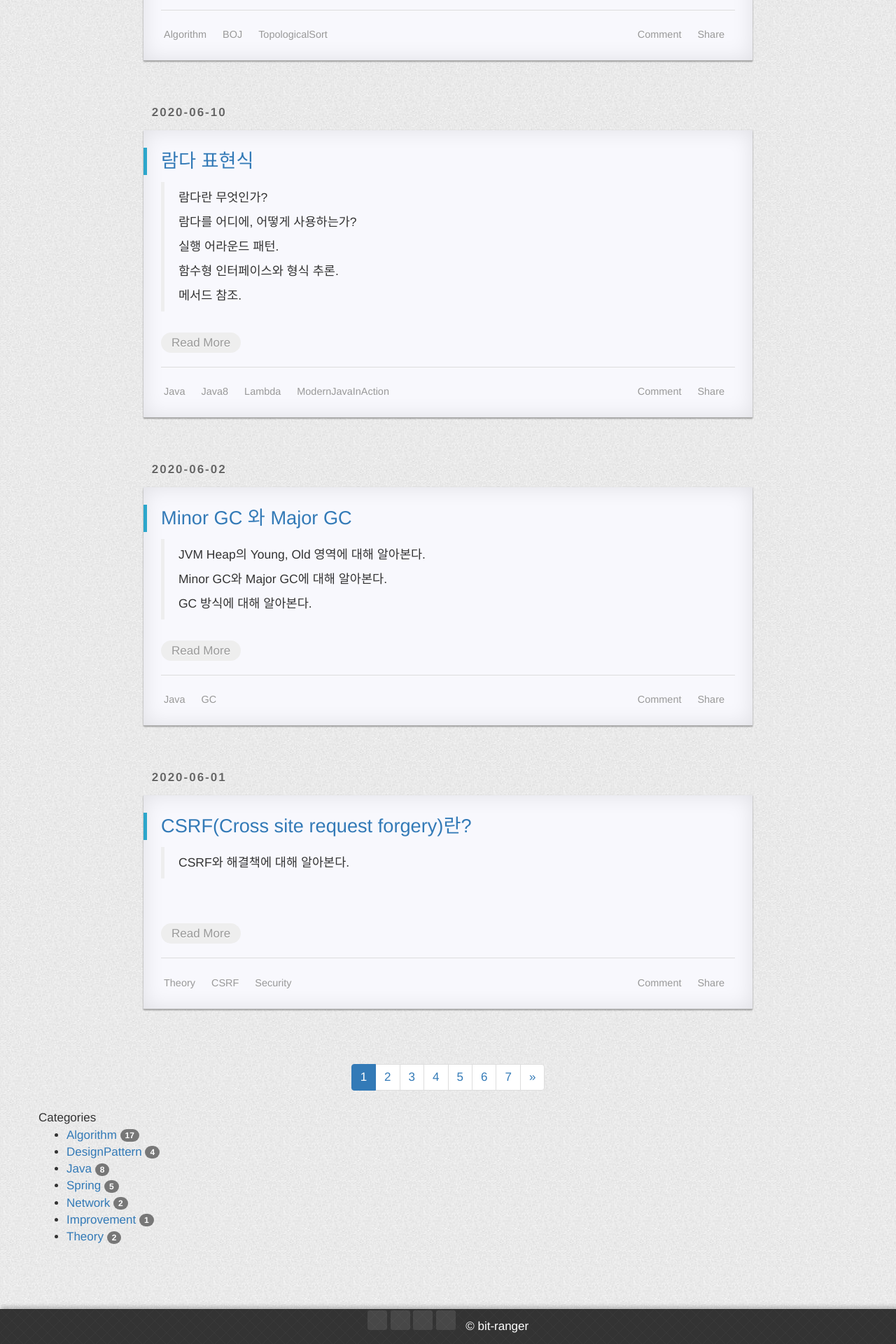
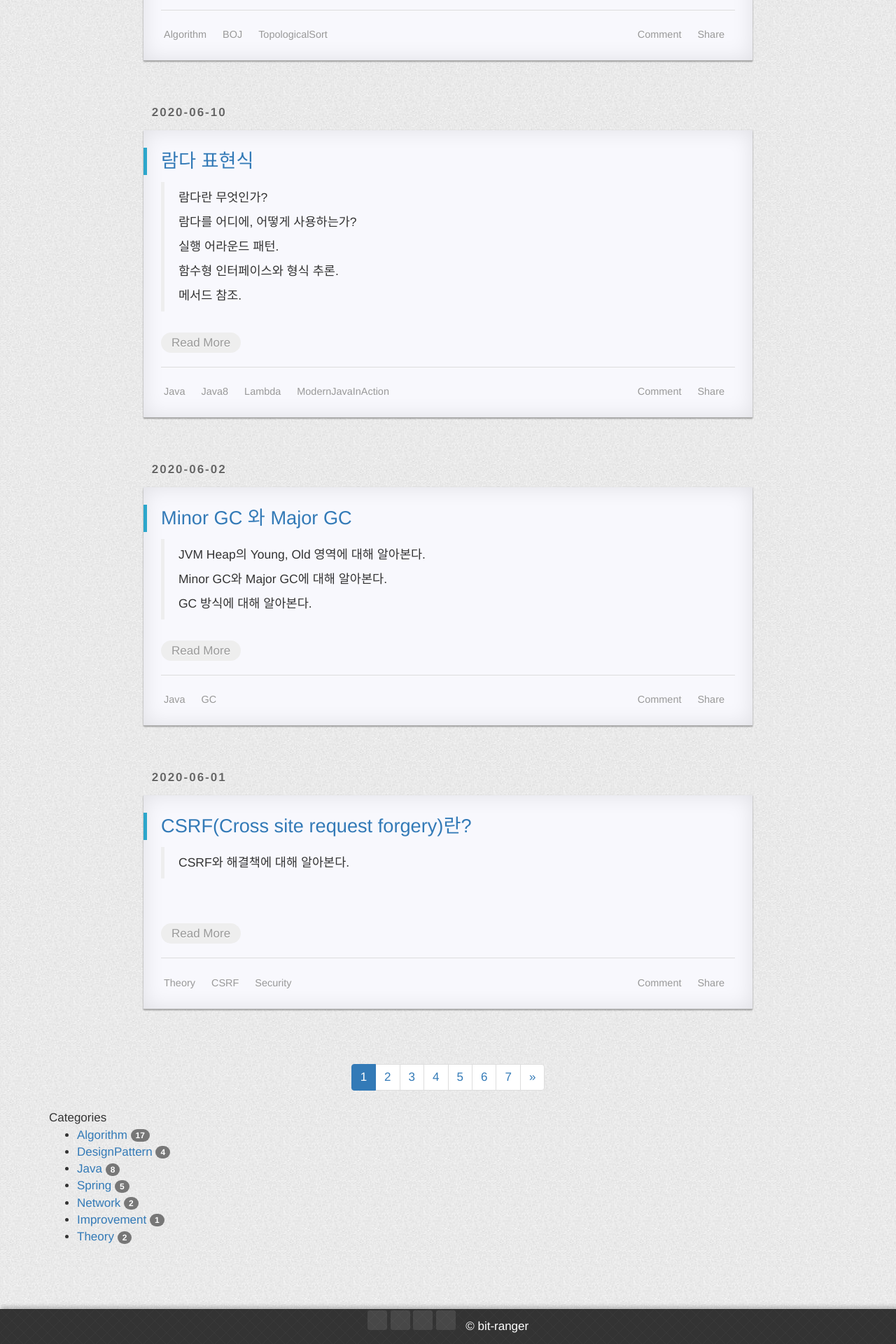
Before and after one commit to iyoungman/iyoungman.github.io, a Jekyll site: the page built from index.html, in a window 1280 px wide. Shown: the part 1195-3115 px from the top of the page at 70% size. Built offline with Jekyll 4.4.1, drawn with Linux system fonts in a browser that asks for light colours; nearby versions of some CDN libraries; some web fonts are replaced; the list of posts is cut into pages by our own code; comment, search, counter and statistics services are not loaded; a style sheet for code colours, icons or effects is not loaded.

Commit message:
Update index.html

```diff
--- a/index.html
+++ b/index.html
@@ -57,10 +57,7 @@
     </div>
 
 
-    <div class="right">
-        <div class="wrap">
-
-            <div class="side ">
+    <div class="content-navigation col-lg-3">
         <div>
             <i class="fa fa-th-list"></i> Categories
         </div>
@@ -77,7 +74,5 @@
             {% endfor %}
         </ul>
     </div>
-        </div>
-    </div>
 
 </div>
```
Lines whose indentation alone changed are shown as unchanged.
